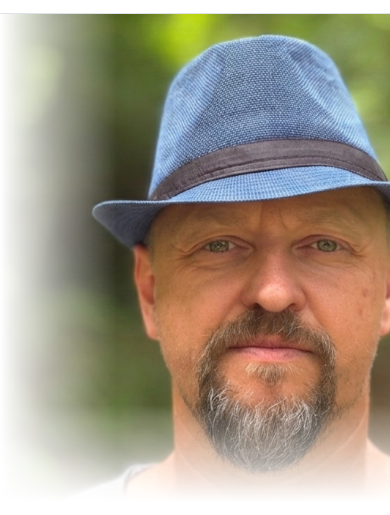
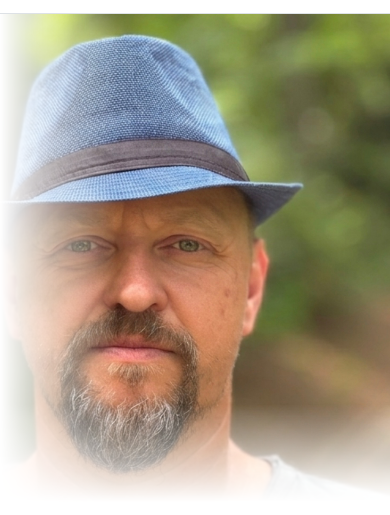
Before and after one commit to TomasHajek78/tomashajek.cz, an Astro site: page / in a window 390 px wide. Shown: the part 57-572 px from the top of the page. Built offline with nearby package versions, Linux system fonts and the light colour scheme; Astro itself is replaced by a stand-in of ours.

Commit message:
Mobilni Hero: zarovnani na 100% (prava hrana) pro zobrazeni ucha

```diff
--- a/src/pages/index.astro
+++ b/src/pages/index.astro
@@ -93,7 +93,7 @@ import { O_MNE, PILIRE } from '../data/site';
         height: auto;
       }
       .hero-bg img {
-        object-position: 80% 20%; /* Změněno z 30% na 80%, aby byl vidět obličej, ne pozadí */
+        object-position: 100% 20%; /* Posunuto úplně doprava, aby bylo vidět ucho */
         /* Maska pro mobil: rozpití zleva (30 %) a jemně zespoda */
         -webkit-mask-image: linear-gradient(to right, transparent 0%, black 30%),
                             linear-gradient(to bottom, black 80%, transparent 100%);
```
